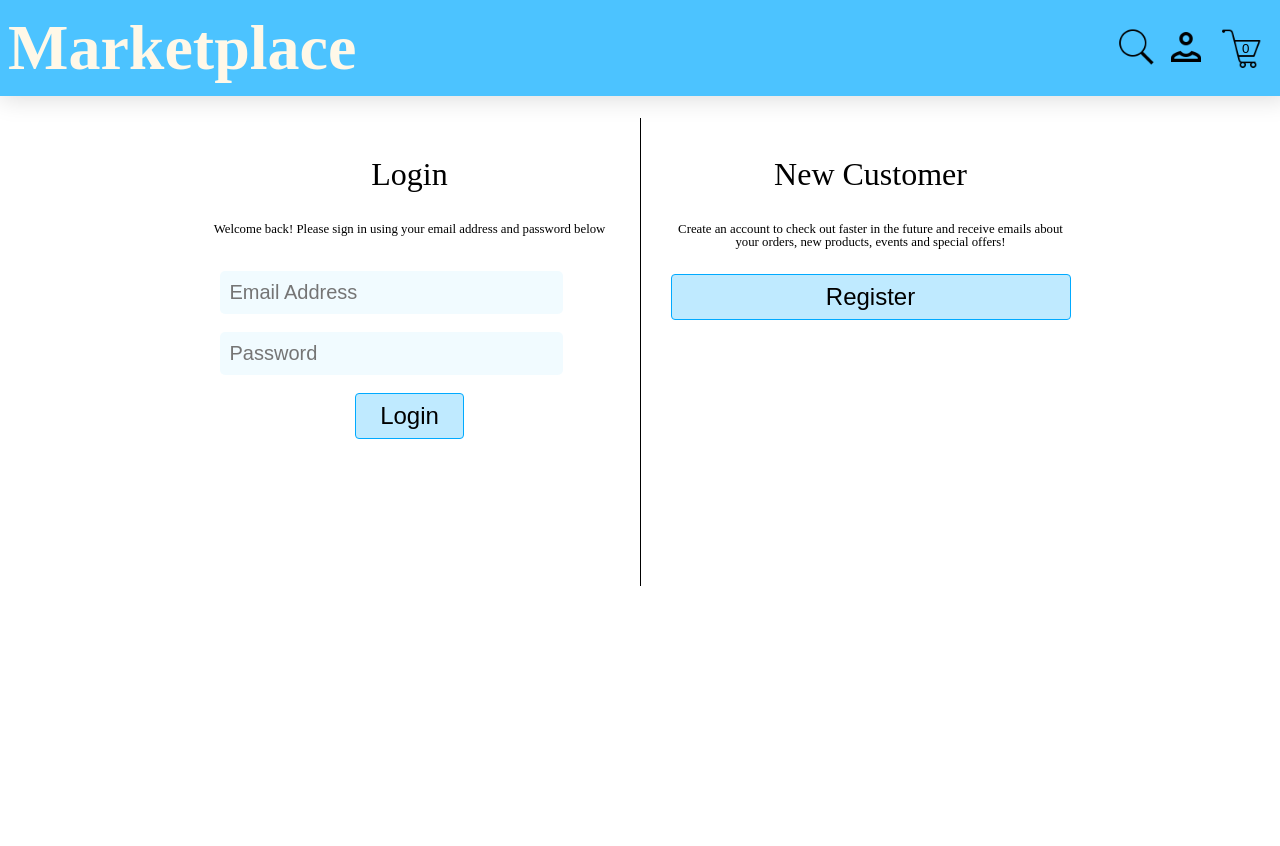
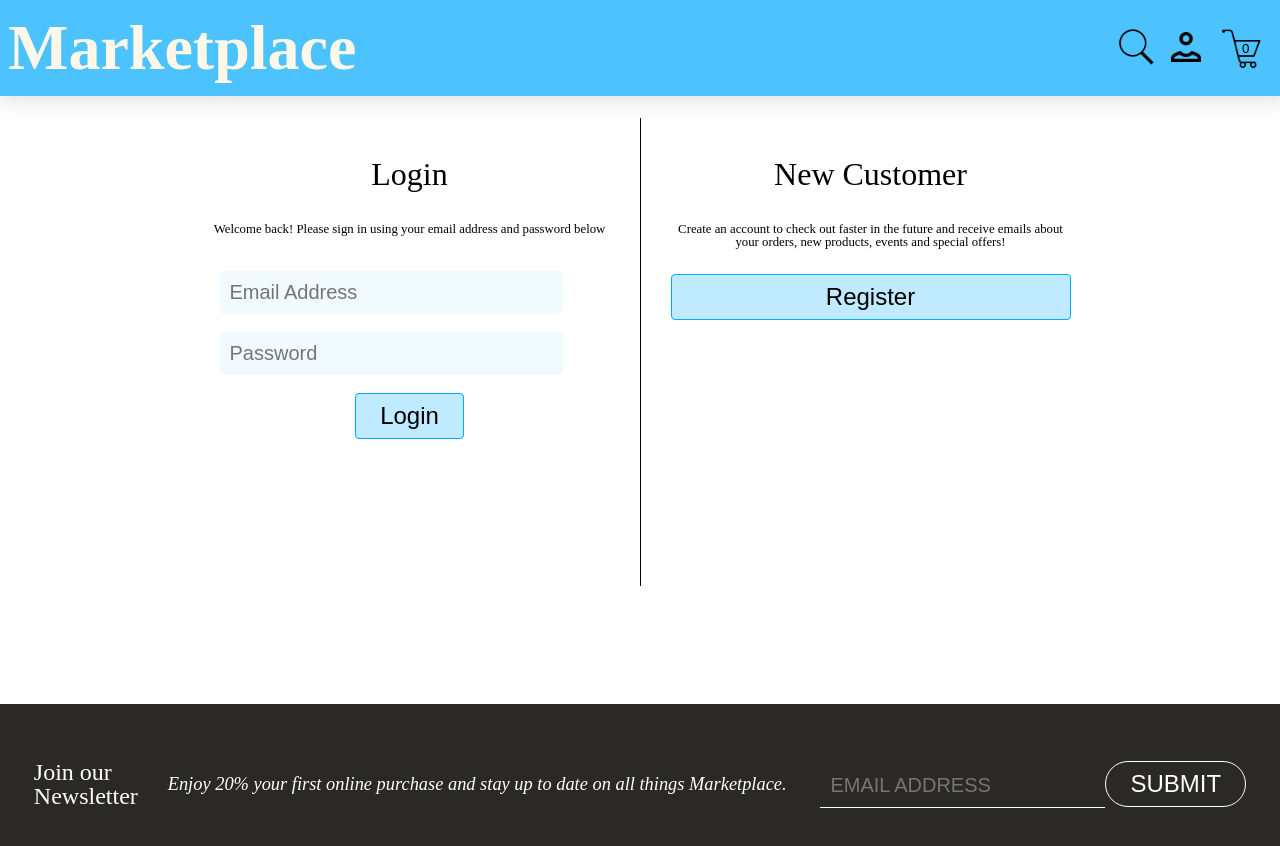
Before and after one commit to TylerAycock/marketplace, a React (Vite) app: page /login in a window 1280 px wide. Shown: the top 846 px of the page. Before the commit the page ends 800 px from the top, so only its background shows below. Built offline with nearby package versions, Linux system fonts and the light colour scheme; no server answers; the HTML template or start-up script is replaced by a standard one.

Commit message:
finished styling for home page

```diff
--- a/src/App.jsx
+++ b/src/App.jsx
@@ -9,13 +9,14 @@ import Search from "./components/search/Search";
 import Cart from "./components/cart/Cart";
 import Login from "./components/login/Login";
 import Register from "./components/login/Register";
+import Footer from "./components/Footer";
 
 function App() {
   const [products, setProducts] = useState([]);
+  const [mens, setMens] = useState([]);
   const [modal, setModal] = useState(false);
   const [cart, setCart] = useState([]);
-  const [refresh, setRefresh] = useState(false)
-
+  const [refresh, setRefresh] = useState(false);
 
   //initial API request
   useEffect(() => {
@@ -26,11 +27,18 @@ function App() {
         setProducts([...res.data]);
       })
       .catch((err) => console.log(err));
+
+    axios
+      .get(`https://fakestoreapi.com/products/category/men's%20clothing?limit=3`)
+      .then((res) => {
+        setMens([...res.data]);
+      })
+      .catch((err) => console.log("error pulling mens clothing", err));
   }, []);
 
   useEffect(() => {
     const token = localStorage.getItem("userToken");
-    if(token) {
+    if (token) {
       const parsedToken = JSON.parse(atob(token.split(".")[1]));
       let email = parsedToken.email;
       axios
@@ -42,20 +50,34 @@ function App() {
         .then((res) => {
           setCart([...res.data]);
         })
-      .catch((err) => console.log(err));}
+        .catch((err) => console.log(err));
+    }
   }, [modal, refresh]);
 
   return (
     <div className="wep-page">
-      <Header modal={modal} cart={cart} setModal={setModal}/>
+      <Header modal={modal} cart={cart} setModal={setModal} />
       {modal && <Cart modal={modal} setModal={setModal} cart={cart} />}
       <Routes>
-        <Route index element={<Home products={products} />} />
-        <Route path={"/details/:id"} element={<ProductDetails refresh={refresh} setRefresh={setRefresh}/>} />
+        <Route
+          index
+          element={
+            <Home
+              mens={mens}
+              refresh={refresh}
+              setRefresh={setRefresh}
+            />
+          }
+        />
+        <Route
+          path={"/details/:id"}
+          element={<ProductDetails refresh={refresh} setRefresh={setRefresh} />}
+        />
         <Route path={"/search"} element={<Search products={products} />} />
         <Route path={"/login"} element={<Login />} />
         <Route path={"/register"} element={<Register />} />
       </Routes>
+      <Footer/>
     </div>
   );
 }
--- /dev/null
+++ b/src/components/Footer.css
@@ -0,0 +1,55 @@
+.footer{
+    background-color: rgb(42, 41, 40);
+    color: white;
+    height: 10rem;
+    display: flex;
+    justify-content: space-evenly;
+    align-items: center;
+}
+
+.title-container{
+    width: 100px;
+}
+
+.footer-title{
+    font-size: 1.5rem;
+}
+
+.ft-msg{
+    font-size: 1.15rem;
+    font-style: italic;
+}
+
+.email{
+    border: none;
+    border-bottom: 1px solid white;
+    outline: none;
+    background-color:  rgb(42, 41, 40);
+    font-size: 1.25rem;
+    padding: .5em;
+    color: white;
+}
+
+.email:active{
+    border: none;
+    outline: none;
+}
+
+.ft-btn{
+    background-color:rgb(42, 41, 40) ;
+    color: white;
+    border: 1px solid white;
+    padding: .5rem 1em;
+    font-size: 1.5rem;
+    font-weight: lighter;
+    border-radius: .25rem;
+    outline: none;
+    cursor: pointer;
+    border-radius: 25px;
+}
+
+.ft-btn:hover{
+    background-color: white;
+    color: rgb(42, 41, 40);
+    cursor: pointer;
+}
--- /dev/null
+++ b/src/components/Footer.jsx
@@ -0,0 +1,40 @@
+import "./Footer.css";
+import { useState } from "react";
+
+const Footer = () => {
+  const [email, setEmail] = useState("");
+  return (
+    <div className="footer">
+      <div className="title-container">
+        <h2 className="footer-title">Join our Newsletter</h2>
+      </div>
+      <div>
+        <p className="ft-msg">
+          Enjoy 20% your first online purchase and stay up to date on all things
+          Marketplace.
+        </p>
+      </div>
+      <div>
+        <input
+          type="email"
+          className="email"
+          placeholder="EMAIL ADDRESS"
+          value={email}
+          onChange={(e) => {
+            setEmail(e.target.value);
+          }}
+        />
+        <button
+          className="ft-btn"
+          onClick={() => {
+            setEmail("");
+          }}
+        >
+          SUBMIT
+        </button>
+      </div>
+    </div>
+  );
+};
+
+export default Footer;
--- a/src/components/Home.css
+++ b/src/components/Home.css
@@ -1,8 +1,69 @@
+.ethos-container{
+    /* margin-top: 30px; */
+    background-color: rgb(255, 248, 232);
+    height: 20rem;
+    width: 100vw;
+    display: flex;
+    flex-direction: column;
+    align-items: center;
+}
+
+.ethos-container img{
+    margin: 20px 0px;
+    height: auto;
+    width: 30rem;
+}
+
+.msg-container{
+    display: flex;
+    /* align-items: center; */
+    justify-content: space-evenly;
+    height: 100%;
+}
+
+.ind-msg{
+    display: flex;
+    flex-direction: column;
+    align-items: center;
+    width: 25%;
+    gap: 10px;
+    text-align: center;
+}
+
+.ind-msg h3,
+.prod-container h2{
+   font-size: 2rem;
+   font-weight: bold;
+}
+
+.ind-msg p{
+    font-size: 1.25rem;
+    line-height: 25px;
+}
+
 .prod-container{
     display: flex;
-    align-items: center;
+    flex-direction: column;
     justify-content: center;
     flex-wrap: wrap;
-    margin-top: 3rem;
     gap: 1rem;
+    padding: 15px;
 }
+
+.shop{
+    display: flex;
+    justify-content: space-between;
+    color: black;
+    width: 75px;
+    font-weight: thin;
+}
+.shop:hover{
+    width: 85px;
+}
+
+.prods{
+    width: 100vw;
+    display: flex;
+    overflow: auto;
+    justify-content: space-around;
+}
--- a/src/components/ProductDetails.jsx
+++ b/src/components/ProductDetails.jsx
@@ -6,7 +6,6 @@ import DetailsCard from "./cards/DetailsCard";
 
 const ProductDetails = ({setRefresh, refresh}) => {
   let { id } = useParams();
-
   const [item, setItem] = useState({});
   const [rating, setRating] = useState({});
 
--- a/src/components/cards/ProductCard.css
+++ b/src/components/cards/ProductCard.css
@@ -1,5 +1,4 @@
 .prod-card{
-    /* border: 1px solid black; */
     height: 25rem;
     width: 25rem;
     display: flex;
@@ -7,16 +6,17 @@
     align-items: center;
     justify-content: space-evenly;
     text-align: center;
-    border: 1px solid black;
+
+}
+
+.prod-card img{
+    height:45%;
+    margin: 0;
 }
 
 .prod-title{
     color: black;
     font-size: 1.2rem;
     font-weight: thin;
+    /* margin-bottom: 10px; */
 }
-
-.prod-img{
-    height: 55%;
-    width: 75%;
-}
--- a/src/components/cart/Cart.jsx
+++ b/src/components/cart/Cart.jsx
@@ -36,7 +36,7 @@ const Cart = ({ modal, setModal, cart}) => {
   }
 
   return (localStorage.getItem('userToken') ?
-  <Modal>
+  <Modal moddal={modal} setModal={setModal}>
       {cart.length === 0 ? (
         <div className="empty">
           <h1 className="empty-msg">Cart is empty</h1>
--- a/src/components/cart/Modal.css
+++ b/src/components/cart/Modal.css
@@ -17,6 +17,7 @@ body.active-modal {
     right: 0;
     bottom: 0;
     position: fixed;
+    z-index: 1;
 }
 
 .overlay {
--- a/src/components/cart/Modal.jsx
+++ b/src/components/cart/Modal.jsx
@@ -2,8 +2,8 @@ import "./Modal.css";
 import { Fragment } from "react";
 import { createPortal } from "react-dom";
 
-const Backdrop = () => {
-  return <div className="overlay"></div>;
+const Backdrop = ({modal, setModal}) => {
+  return <div className="overlay" onClick={()=>setModal(!modal)}></div>;
 };
 
 const ModalOverlay = (props) => {
@@ -19,7 +19,7 @@ const portalElement = document.getElementById("overlay");
 const Modal = (props) => {
   return (
     <Fragment>
-      {createPortal(<Backdrop />, portalElement)}
+      {createPortal(<Backdrop modal={props.modal} setModal={props.setModal}/>, portalElement)}
       {createPortal(<ModalOverlay>{props.children}</ModalOverlay>,portalElement)}
     </Fragment>
   );
--- a/src/components/slider/ImageSlider.css
+++ b/src/components/slider/ImageSlider.css
@@ -1,5 +1,5 @@
 .slider{
-    position: relative;
+    /* position: relative; */
     display: flex;
     justify-content: center;
     align-items: center;
@@ -42,8 +42,8 @@
 
 .slide-active{
     /* opacity: 1; */
-    transition-duration: 3s;
-    transform: scale(1.08);
+    transition-duration: 3s ease;
+    /* transform: scale(1.08); */
 }
 
 .ft-info{
--- a/src/components/slider/ImageSlider.jsx
+++ b/src/components/slider/ImageSlider.jsx
@@ -4,9 +4,13 @@ import { AiOutlineRight, AiOutlineLeft } from "react-icons/ai";
 import "./ImageSlider.css";
 import { NavLink } from "react-router-dom";
 
-const ImageSlider = ({ slides }) => {
+const ImageSlider = ({ slides, refresh ,setRefresh}) => {
   const [current, setCurrent] = useState(0);
   const length = slides.length;
+
+  setTimeout(()=> {
+    nextSlide()
+  }, 4000)
 
   const nextSlide = () => {
     setCurrent(current === length - 1 ? 0 : current + 1);
```
Also changed, not shown: src/components/Home.jsx (+47 -4 lines). Lines whose indentation alone changed are shown as unchanged.
